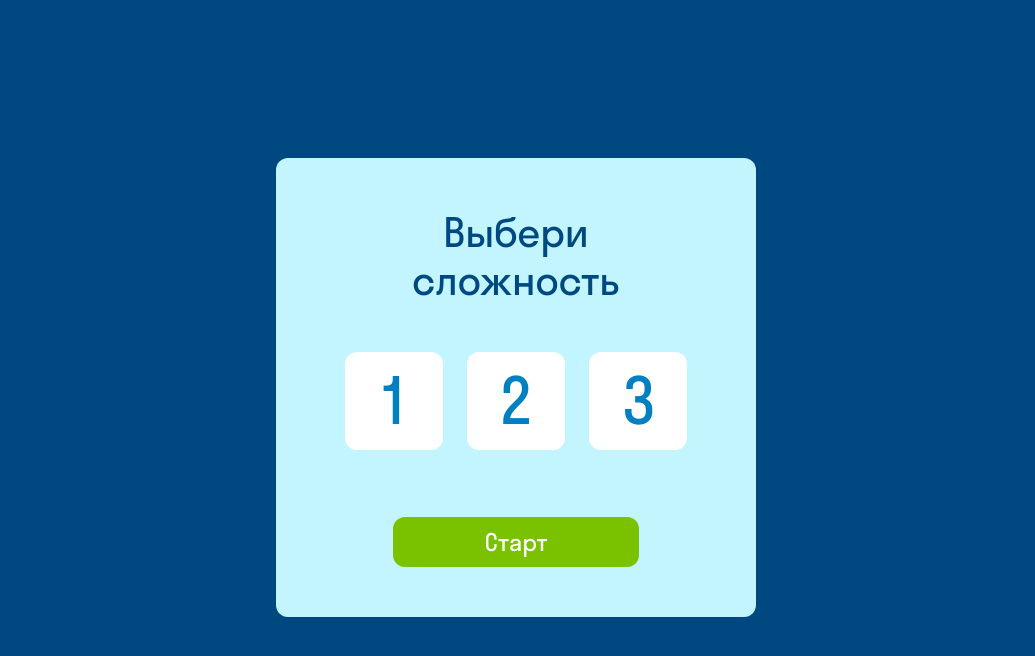
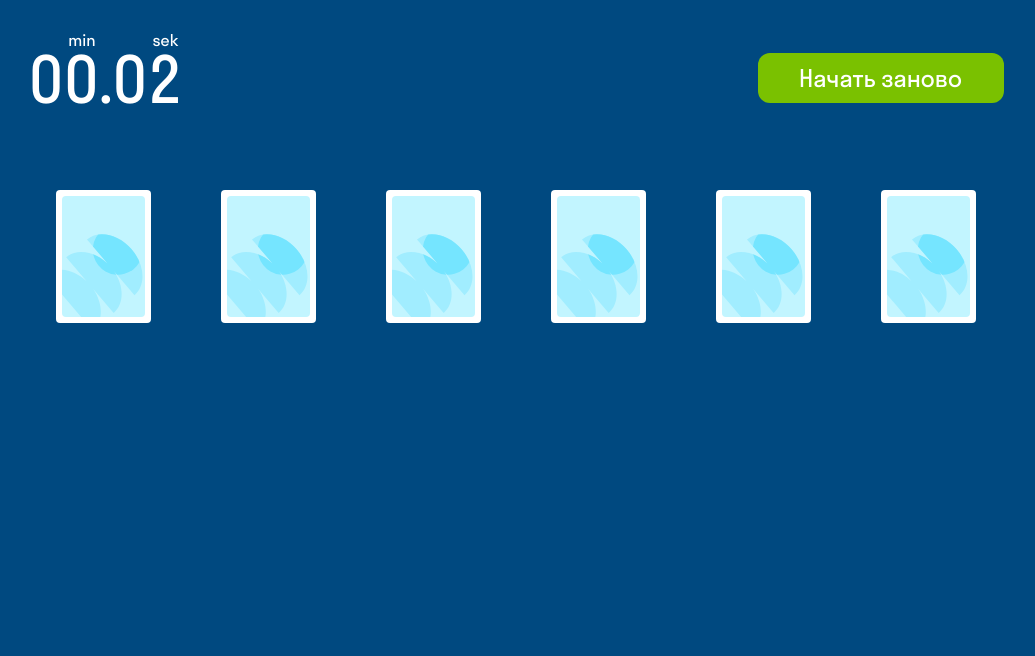
Before and after one commit to ArseniyKhal/double-card, a website built with webpack: page src/index.html in a window 1280 px wide. Shown: the whole page, without its empty margins (124-1159 px from the left). Built offline with nearby package versions, Linux system fonts and the light colour scheme.

Commit message:
работают часы игрового времени

```diff
--- a/package.json
+++ b/package.json
@@ -35,6 +35,7 @@
 		"webpack-dev-server": "^4.15.1"
 	},
 	"dependencies": {
-		"cross-env": "^7.0.3"
+		"cross-env": "^7.0.3",
+		"date-fns": "^2.30.0"
 	}
 }
--- a/src/css/style.scss
+++ b/src/css/style.scss
@@ -95,6 +95,13 @@ html {
 	}
 	&__volume {
 		font-size: 64px;
+	}
+}
+
+.volume {
+	&__min::after {
+		content: ".";
+		margin-right: -15px;
 	}
 }
 
--- a/src/index.html
+++ b/src/index.html
@@ -5,7 +5,7 @@
 		<meta http-equiv="X-UA-Compatible" content="IE=edge" />
 		<meta name="viewport" content="width=device-width, initial-scale=1.0" />
 		<title>Double card</title>
-		<!-- <link rel="stylesheet" href="./css/style.css" /> -->
+		<link href="./css/style.css" rel="stylesheet" />
 	</head>
 
 	<body>
@@ -13,5 +13,5 @@
 		<div class="modules" id="modules"></div>
 	</body>
 
-	<!-- <script type="module" src="./index.js"></script> -->
+	<script type="module" src="./index.js"></script>
 </html>
--- a/src/index.js
+++ b/src/index.js
@@ -1,13 +1,18 @@
 import './css/style.scss';
 import { renderApp } from './js/renderApp.js';
 import { renderModules, modulesEl } from './js/components/module-component.js';
+import { format } from 'date-fns';
 
 export let gameState = {
-	difficultyLevel: 0,
-	timeGame: 0,
+	difficultyLevel: 1,
 	fieldSize: 6,
+	timeGame: {
+		sec: 0,
+		min: 0,
+	},
 };
-export let cardDeck = [];
+export let cardDeck = [2, 5, 13, 18, 22, 1];
+let startGameTime = new Date();
 
 if (gameState.difficultyLevel === 0) {
 	renderModules();
@@ -15,6 +20,7 @@ if (gameState.difficultyLevel === 0) {
 	renderApp();
 }
 
+initNewGame();
 // renderApp();
 // renderModules();
 
@@ -59,31 +65,71 @@ function initNewGame() {
 	const cardFronts = document.querySelectorAll('.front');
 
 	//разворот карт через 5 сек
-	setTimeout(sek5Rotate, 5000);
-	function sek5Rotate() {
+	setTimeout(seс5Rotate, 3000);
+	function seс5Rotate() {
 		for (const cardBack of cardBacks) {
 			cardBack.classList.toggle('rotate-back');
 		}
 		for (const cardFront of cardFronts) {
 			cardFront.classList.toggle('rotate');
 		}
+		setTaimer();
+	}
+
+	// таймер игры
+	let seconds = gameState.timeGame.sec;
+	let minutes = gameState.timeGame.min;
+
+	function setTaimer() {
+		seconds++;
+
+		setInterval(() => {
+			minutes = Number(minutes);
+			if (seconds === 60) {
+				seconds = 0;
+				minutes++;
+			}
+			if (seconds < 10) {
+				seconds = '0' + seconds;
+			}
+			if (minutes < 10) {
+				minutes = '0' + minutes;
+			}
+			document.getElementById('volume-minut').innerHTML = minutes;
+			document.getElementById('volume-sec').innerHTML = seconds;
+			seconds++;
+		}, 1000);
+
+		startGameTime = new Date();
 	}
 
 	//поворот карты по клику
-	let firstOpenCard = null;
+	let firstOpenCard = {};
 	let oneOpenCard = false;
 	for (const cardItem of cardItems) {
 		cardItem.addEventListener('click', () => {
 			oneOpenCard = !oneOpenCard;
 			if (oneOpenCard) {
-				firstOpenCard = Number(cardItem.dataset.card);
-			}
+				firstOpenCard.card = Number(cardItem.dataset.card);
+				firstOpenCard.index = Number(cardItem.dataset.index);
+			} else {
+				if (firstOpenCard.index === Number(cardItem.dataset.index)) {
+					alert('Только не по этой же карте!');
+					return;
+				} else {
+					if (firstOpenCard.card === Number(cardItem.dataset.card)) {
+						alert('Вы победили');
 
-			if (!oneOpenCard) {
-				if (firstOpenCard === Number(cardItem.dataset.card)) {
-					alert('Вы победили');
-				} else {
-					alert('Вы проиграли');
+						// вывод результата, остановка таймера
+					} else {
+						alert('Вы проиграли');
+						let resultTime = format(
+							new Date(Math.floor(new Date() - startGameTime)),
+							'mm.ss'
+						);
+						console.log(resultTime);
+						// вывод результата, остановка таймера
+					}
 				}
 			}
 
--- a/src/js/components/module-component.js
+++ b/src/js/components/module-component.js
@@ -44,7 +44,6 @@ export function renderModules() {
 				modulesEl.classList.add('display-none');
 				buttonDifLevel.classList.remove('select-border');
 				newGame();
-				//тут будет запуск таймера игры.
 			});
 		});
 	}
--- a/src/js/renderApp.js
+++ b/src/js/renderApp.js
@@ -50,7 +50,7 @@ export const renderApp = () => {
 			<div class="card-field__card card" data-index="${index}" data-card="${card}">
 				<div class="card__back back rotate-back" data-index="${index}">
 					<div class="back__body card__body">
-						<img src="../img/card.svg" alt="card">
+						<img src="./static/card.svg" alt="card">
 					</div>
 				</div>
 
@@ -60,14 +60,14 @@ export const renderApp = () => {
 							<h2 class="front__title" ${
 								redCard ? 'style="color: #ff4545"' : ''
 							}>${rankCart}</h2>
-							<img src="../img/${suit}.svg" alt="card">
+							<img src="./static/${suit}.svg" alt="card">
 						</div>
-						<img class="front__picture" src="../img/${suit}.svg" alt="card">
+						<img class="front__picture" src="./static/${suit}.svg" alt="card">
 						<div class="front__face flipped-over">
 							<h2 class="front__title" ${
 								redCard ? 'style="color: #ff4545"' : ''
 							}>${rankCart}</h2>
-							<img src="../img/${suit}.svg" alt="card">
+							<img src="./static/${suit}.svg" alt="card">
 						</div>
 					</div>
 				</div>
@@ -84,7 +84,10 @@ export const renderApp = () => {
 								<div class="timer__min">min</div>
 								<div class="timer__sek">sek</div>
 							</div>
-							<div class="timer__volume">00.00</div>
+							<div class="timer__volume volume">
+								<span class="volume__min" id="volume-minut">00</span>
+								<span class="volume__sec" id="volume-sec">00</span>
+							</div>
 						</div>
 						<button class="header__button button" id="newGame">Начать заново</button>
 					</div>
```
Also changed, not shown: css/style.css (added), dist/index.html, static/card.svg (added), static/clubs.svg (added), static/diamonds.svg (added), static/spades.svg (added), 1 other file.
